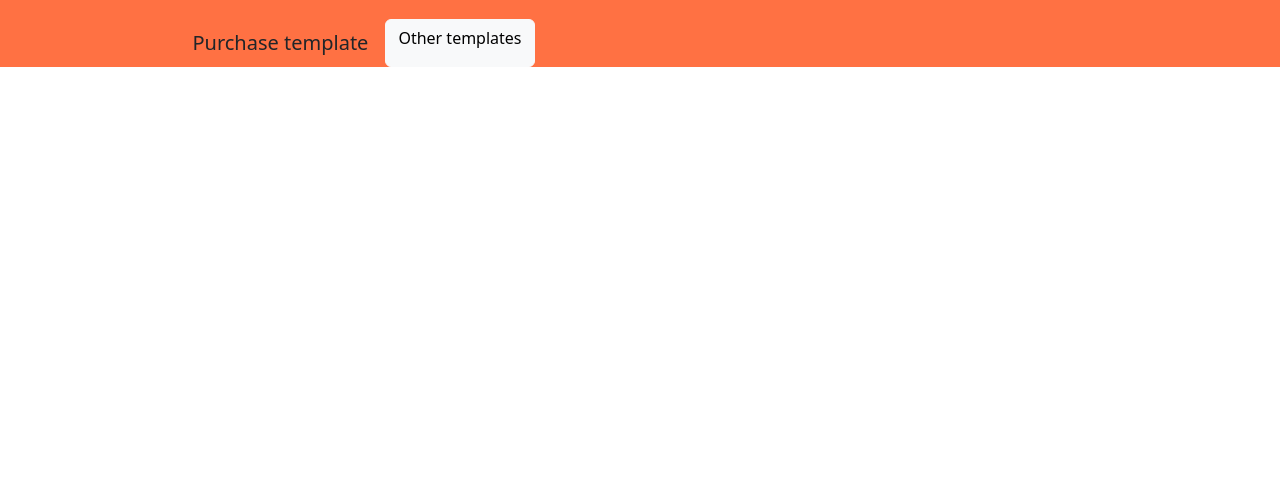
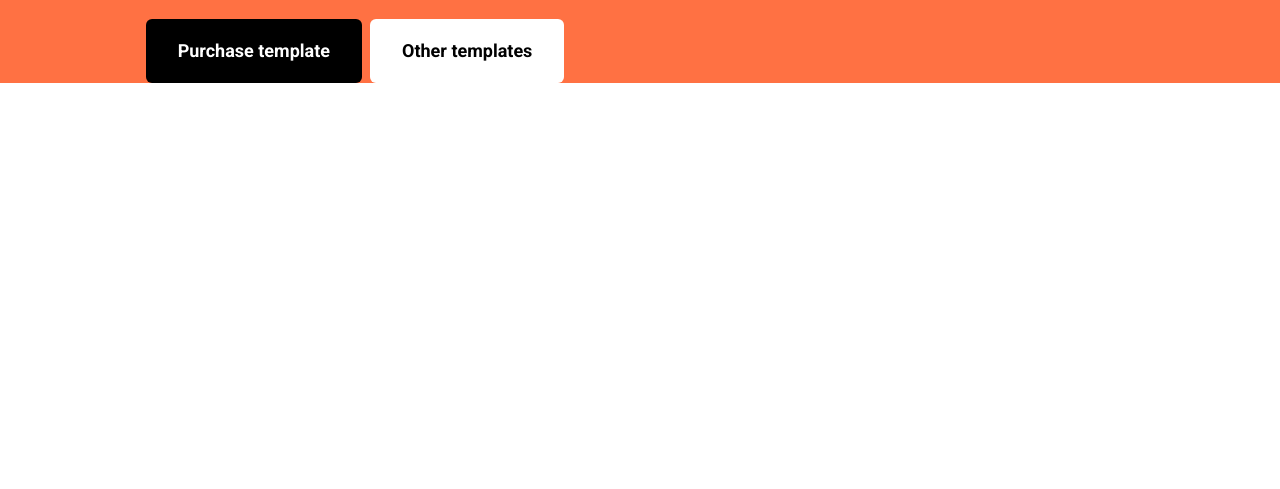
Before and after one commit to StasKrivoscheenko/blanko, a plain HTML site: page index.html in a window 1280 px wide. Shown: the part 311-800 px from the top of the page. Drawn offline with nearby package versions, Linux system fonts and the light colour scheme.

Commit message:
first section 50%

```diff
--- a/css/styles.scss
+++ b/css/styles.scss
@@ -81,3 +81,29 @@ header{
     margin-bottom: 22px;
   }
 }
+.knopka_black{
+  font-family: 'Roboto', sans-serif;
+  font-style: normal;
+  font-weight: 700;
+  font-size: 18px;
+  line-height: 24px;
+  color: #FFFFFF;
+  padding: 20px 32px;
+  background-color: black;
+  border-radius: 6px;
+  text-decoration: none;
+  margin-right: 4px;
+}
+.knopka_white{
+  font-family: 'Roboto', sans-serif;
+  font-style: normal;
+  font-weight: 700;
+  font-size: 18px;
+  line-height: 24px;
+  color: #000000;
+  padding: 20px 32px;
+  background-color: #FFFFFF;
+  border-radius: 6px;
+  text-decoration: none;
+  margin-left: 4px;
+}
--- a/index.html
+++ b/index.html
@@ -41,8 +41,8 @@
                 <p>Lorem ipsum dolor sit amet, consectetur adipiscing elit. Odio mauris<br> porttitor amet volutpat.</p>
                 </div>
                 <div class="d-flex justify-content-center">
-                    <a class="btn btn-lg">Purchase template</a>
-                    <a class="btn btn-light">Other templates</a>
+                    <a class="knopka_black">Purchase template</a>
+                    <a class="knopka_white">Other templates</a>
                 </div>
             </div>
             <div class="col-6">
```
Also changed, not shown: css/styles.css, 1 other file.
